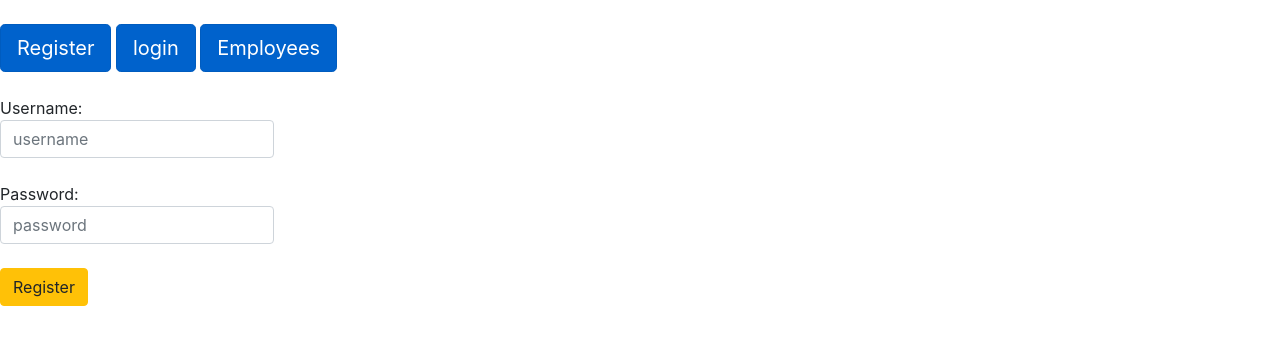
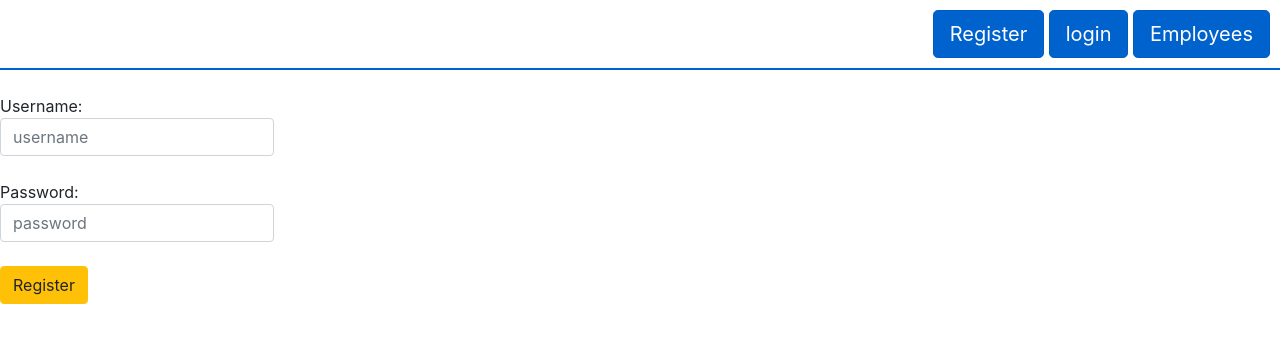
Before and after one commit to wasuen/react-weekend-front, a React (Create React App) app: page / in a window 1280 px wide. Shown: the top 344 px of the page. Built offline with nearby package versions, Linux system fonts and the light colour scheme.

Commit message:
update header with navbar capacity

```diff
--- a/package.json
+++ b/package.json
@@ -10,7 +10,8 @@
     "react-router-dom": "^5.0.1",
     "react-scripts": "3.0.1",
     "reactstrap": "^8.0.1",
-    "semantic-ui-react": "^0.87.3"
+    "semantic-ui-react": "^0.87.3",
+    "styled-components": "^4.3.2"
   },
   "scripts": {
     "start": "react-scripts start",
--- a/src/Header/index.js
+++ b/src/Header/index.js
@@ -1,18 +1,33 @@
 import React from 'react';
 import { Link } from 'react-router-dom';
 import { Button } from 'reactstrap';
+import { HeaderContainer, HeaderLeft, HeaderRight, HeaderMiddle, HeaderRow, HamburgerBar, HamburgerContainer } from './style';
 
 
 const Header = () => {
   return (
-    <div>
-      <br/>
-        <Link to='/'><Button color='primary' size='lg' active>Register</Button></Link>{' '}
-        <Link to='/login'><Button color='primary' size='lg' active>login</Button></Link>{' '}
-        <Link to='/employee'><Button color='primary' size='lg' active>Employees</Button></Link>
-    </div>
+    <HeaderContainer color = {'white'}>
+      <HeaderRow>
+        <HeaderLeft></HeaderLeft>
+        <HeaderMiddle></HeaderMiddle>
+        <HeaderRight>
+          <Link to='/'><Button color='primary' size='lg' active>Register</Button></Link>{' '}
+          <Link to='/login'><Button color='primary' size='lg' active>login</Button></Link>{' '}
+          <Link to='/employee'><Button color='primary' size='lg' active>Employees</Button></Link>
+          <Hamburger></Hamburger>
+        </HeaderRight>
+      </HeaderRow>
+    </HeaderContainer>
     )
 }
 
+const Hamburger = () =>
+ <HamburgerContainer>
+   <HamburgerBar>
+   </HamburgerBar>
+   <HamburgerBar>
+   </HamburgerBar>
+   <HamburgerBar></HamburgerBar>
+ </HamburgerContainer>
 
 export default Header;
--- /dev/null
+++ b/src/Header/style.js
@@ -0,0 +1,53 @@
+import styled from 'styled-components'
+
+export const HeaderContainer = styled.div `
+    background-color: ${props => props.color};
+    border-bottom: 2px solid #0062cc;
+`
+export const HeaderRow = styled.div`
+ max-width: 1400px;
+ padding: 10px;
+ width: 100%;
+ display: flex;
+ align-items: center;
+ margin: 0 auto;
+`
+
+export const HeaderLeft = styled.div`
+    width: 33.333%;
+`
+
+export const HeaderMiddle = styled.div`
+    width: 33.333%;
+`
+
+export const HeaderRight = styled.div`
+    text-align: right;
+    width: 33.333%;
+    @media (max-width: 950px) {
+        a {
+          display: none;
+        };
+`
+export const HamburgerContainer = styled.div`
+    width: 40px;
+    height: 25px;
+    position: relative;
+    display: none;
+    margin-left: auto;
+    @media (max-width: 950px) {
+    display: block;
+    }
+`
+export const HamburgerBar = styled.div`
+    position: absolute;
+    width: 25px;
+    height: 3px;
+    background-color: black;
+    &:nth-child(2) {
+    top: 6px
+    }
+    &:last-child {
+    top: 12px
+    }
+`
```
Also changed, not shown: 1 other file (tests, documents, lock files or other folders).
